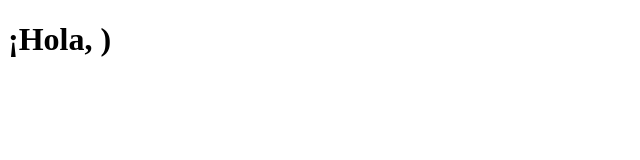
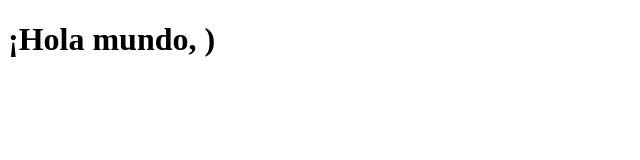
Before and after one commit to e80661339-del/New_9999, a plain HTML site: page index.html in a window 1280 px wide. Shown: the whole page, without its empty margins (0-640 px from the left). Drawn offline with Linux system fonts and the light colour scheme.

Commit message:
Update header text in index.html

```diff
--- a/index.html
+++ b/index.html
@@ -6,6 +6,6 @@
     <title>creado por isaias</title>
 </head>
 <body>
-    <h1>¡Hola, )</h1>
+    <h1>¡Hola mundo, )</h1>
 </body>
 </html>
```
